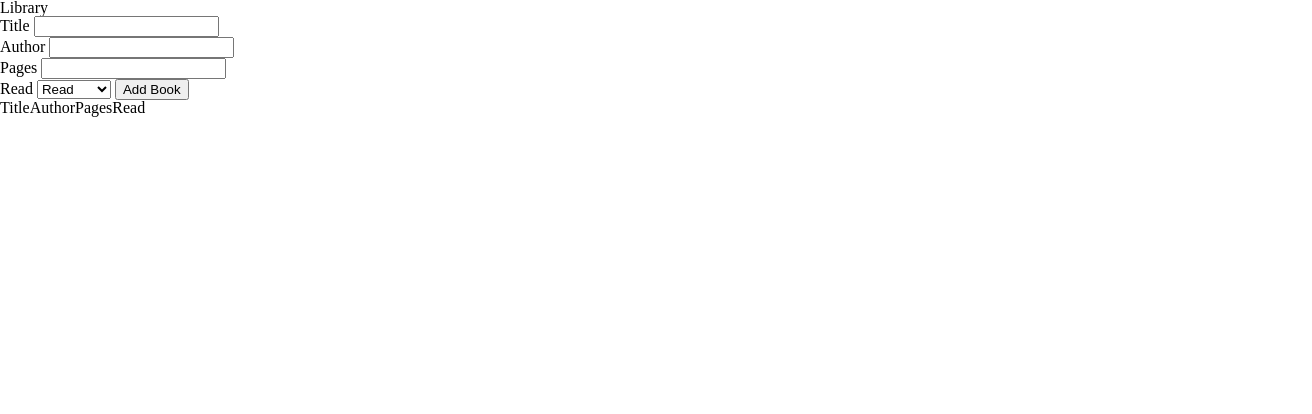
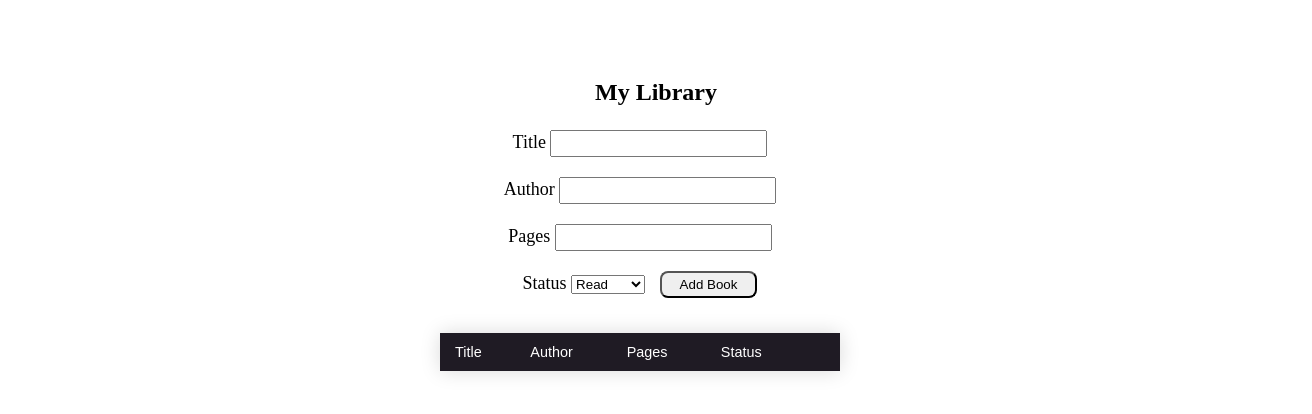
Before and after one commit to pmcmahan1/Library, a plain HTML site: page index.html in a window 1280 px wide. Shown: the whole page, 1312 px wide, since content can reach past the window. Drawn offline with Linux system fonts and the light colour scheme.

Commit message:
Simple css

```diff
--- a/index.html
+++ b/index.html
@@ -11,8 +11,9 @@
 </head>
 <body>
     <header class="header">
-        <h1>Library</h1>
+        <h1>My Library</h1>
     </header>
+    <div class="input-container">
     <form id="book-form">
     <div class="form-group">
         <label for="title">Title</label>
@@ -27,25 +28,29 @@
         <input type="number" id="pages" class="form-control">
     </div>
     <div class="form-group">
-        <label for="status">Read</label>
+        <label for="status">Status</label>
         <select name="status" id="status" class="form-control">
             <option value="read">Read</option>
             <option value="not read">Not read</option>
         </select>
-    <input type="submit" value="Add Book">
+    <input type="submit" class ="btn-submit" value="Add Book">
+    </div>
     </form>
+</div>
+    <div class="container">
     <table class="table">
         <thead>
             <tr>
                 <th>Title</th>
                 <th>Author</th>
                 <th>Pages</th>
-                <th>Read</th>
+                <th>Status</th>
                 <th></th>
             </tr>
         </thead>
         <tbody id="book-list"></tbody>
     </table>
+</div>
 </body>
 <script src="main.js"></script>
 </html>
--- a/styles.css
+++ b/styles.css
@@ -0,0 +1,109 @@
+
+body {
+    width: 100vw;
+    height: 100vh;
+}
+
+th {
+    padding: 1rem;
+}
+
+td {
+    padding: 1rem;
+}
+
+a {
+    text-decoration: none;
+    color: red;
+}
+
+form{
+
+    display:flex;
+    flex-direction:column;
+    align-items: center;
+    justify-items: center;
+
+  }
+
+input {
+    padding: 4px 18px;
+  }
+
+  input:focus {
+    border: thin solid #555;
+  }
+
+.btn-submit {
+    margin-left: 10px;
+    border-radius: 8px;
+}
+
+.btn-submit:hover {
+    box-shadow: 0 4px 4px 0 rgba(0,0,0,0.24), 0 17px 50px 0 rgba(0,0,0,0.19);
+  }
+
+.header {
+    width: 100vw;
+    display: flex;
+    justify-content: center;
+    padding: 1rem;
+    padding-top: 80px;
+    font-weight: bolder;
+    font-size: 24px;
+}
+
+.input-container {
+    display: flex;
+    flex-direction: column;
+    align-items: center;
+}
+
+.container {
+    display: flex;
+    align-items: center;
+    justify-content: center;
+  }
+
+.form-group {
+    padding: 10px;
+    font-size: 18px;
+    font-weight: 500;
+}
+
+.table {
+    border-collapse: collapse;
+    margin: 25px 0;
+    font-size: 0.9em;
+    font-family: sans-serif;
+    min-width: 400px;
+    box-shadow: 0 0 20px rgba(0, 0, 0, 0.15);
+}
+
+.table thead {
+    background-color: #1F1B24;
+    color: #ffffff;
+    text-align: left;
+}
+
+.table th,
+.table td {
+    padding: 12px 15px;
+}
+
+.table tbody tr {
+    border-bottom: thin solid #dddddd;
+}
+
+.table tbody tr:nth-of-type(even) {
+    background-color: #f3f3f3;
+}
+
+.table tbody tr:last-of-type {
+    border-bottom: thin solid #1F1B24;
+}
+
+.table tbody tr.active-row {
+    font-weight: bold;
+    color: #009879;
+}
```
